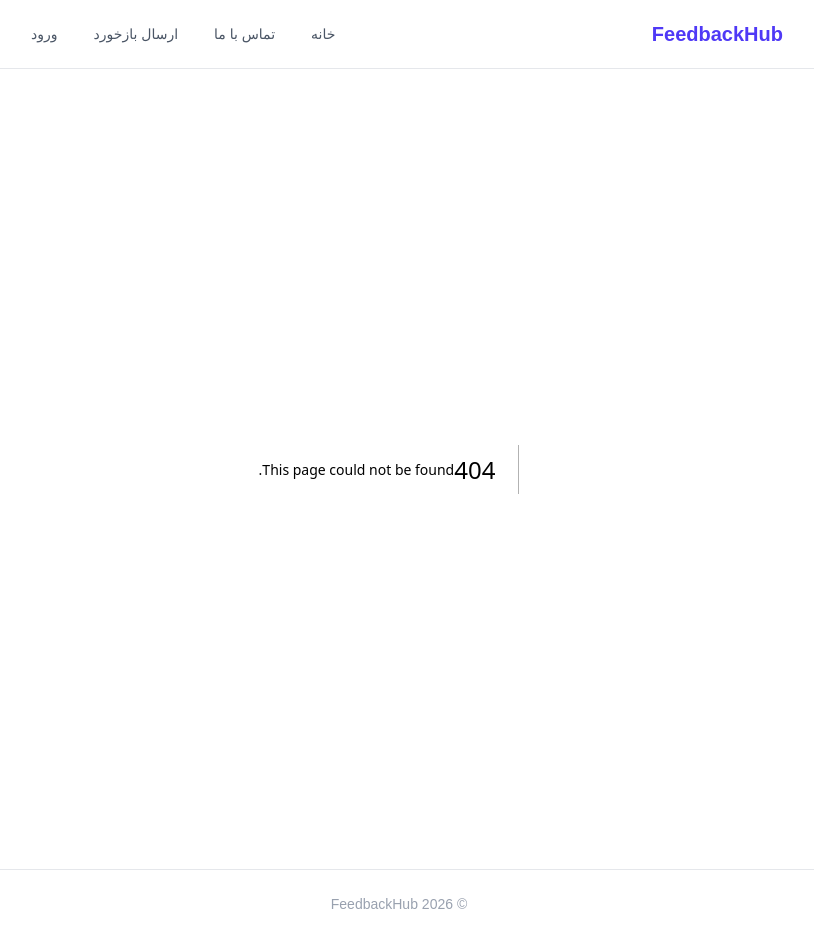
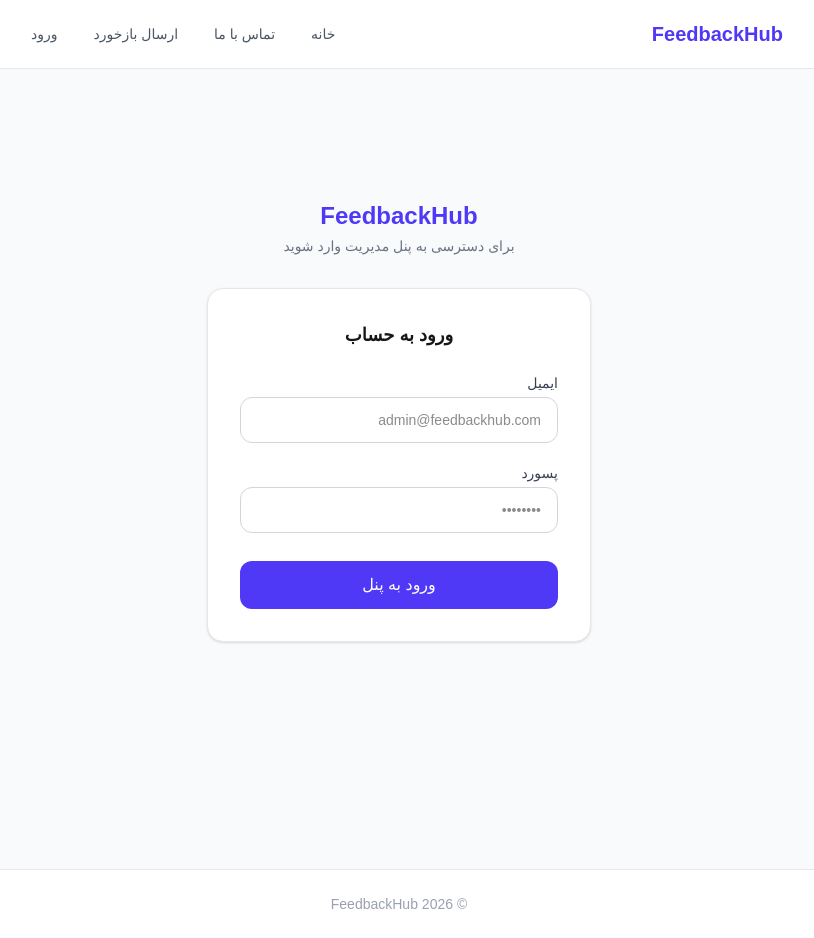
Before and after one commit to atrassamir/feedbackhub, a Next.js app: page /login in a window 1280 px wide. Before the commit this address had no page. Shown: the whole page, without its empty margins (241-1055 px from the left). Built offline with nearby package versions, Linux system fonts and the light colour scheme; no server answers.

Commit message:
feat(auth): add admin login and secure routes

```diff
--- a/app/admin/actions.ts
+++ b/app/admin/actions.ts
@@ -3,7 +3,7 @@
 import { revalidatePath } from "next/cache"
 import { markContactAsRead, deleteContact } from "../lib/db/contact"
 import { markFeedbackAsRead, deleteFeedback } from "../lib/db/feedback"
-
+import { signOut } from "@/auth"
 
 export async function toggleContactRead(id: number, isRead: boolean) {
     try {
@@ -51,3 +51,8 @@ export async function removeFeedback(id: number) {
         throw new Error('خطا در حذف بازخورد')
     }
 };
+
+
+export async function logoutAction() {
+    await signOut({ redirectTo: '/login' })
+}
--- a/app/admin/layout.tsx
+++ b/app/admin/layout.tsx
@@ -1,5 +1,8 @@
-import Link from "next/link"
+import { auth } from "@/auth"
+import { redirect } from "next/navigation"
+import LogoutButton from "../components/LogoutButton"
 import type { Metadata } from "next"
+import AdminNav from './components/AdminNav'
 
 
 export const metadata: Metadata = {
@@ -10,13 +13,19 @@ export const metadata: Metadata = {
 }
 
 
-export default function AdminLayout({ children }: { children: React.ReactNode }) {
+export default async function AdminLayout({ children }: { children: React.ReactNode }) {
+    const session = await auth()
+    if(!session) redirect('/login')
+
     return (
         <div className="min-h-screen bg-gray-50">
 
             {/* Admin Navbar */}
             <nav className="bg-gray-900 text-white px-6 py-4">
                 <div className="max-w-5xl mx-auto flex items-center justify-between">
+
+
+                    <div className="flex items-center gap-6">
                         <div className="flex items-center gap-3">
                             <span className="text-lg font-bold text-orange-400">
                                 FeedbackHub
@@ -24,42 +33,36 @@ export default function AdminLayout({ children }: { children: React.ReactNode })
                             <span className="text-gray-500 text-sm">/</span>
                             <span className="text-sm text-gray-300">پنل مدیریت</span>
                         </div>
+                        <AdminNav />
+                    </div>
 
-                    <div className="flex gap-8 text-sm">
-                        <Link
-                            href="/admin"
-                            className="text-gray-300 hover:text-white transition-colors"
-                        >
-                            پیشخوان
-                        </Link>
-                        <Link
-                            href="/admin/contacts"
-                            className="text-gray-300 hover:text-white transition-colors"
-                        >
-                            پیام‌ها
-                        </Link>
-                        <Link
-                            href="/admin/feedbacks"
-                            className="text-gray-300 hover:text-white transition-colors"
-                        >
-                            بازخوردها
-                        </Link>
-                        <Link
-                            href="/"
-                            className="text-gray-300 hover:text-white transition-colors"
-                        >
-                            بازگشت به سایت
-                        </Link>
+
+                    {/* سمت چپ — اطلاعات ادمین و logout */}
+                    <div className="flex items-center gap-3">
+                        <div className="text-left">
+                            <p className="text-sm font-medium text-white">
+                                {session.user?.name}
+                            </p>
+                            <p className="text-xs text-gray-400">
+                                {session.user?.email}
+                            </p>
+                        </div>
+
+                        {/* آواتار */}
+                        <div className="w-8 h-8 bg-indigo-600 rounded-full flex items-center justify-center text-sm font-bold flex-shrink-0">
+                            {session.user?.name?.[0] ?? 'A'}
+                        </div>
+
+                        <LogoutButton />
                     </div>
                 </div>
             </nav>
 
 
             {/* محتوا */}
-            <div className="max-w-5xl mx-auto px-6 py-10">
+            <div className="max-w-5xl mx-auto px-2 py-10">
                 {children}
             </div>
-
 
         </div>
     )
--- /dev/null
+++ b/app/login/LoginForm.tsx
@@ -0,0 +1,77 @@
+'use client'
+
+
+import { useActionState } from "react";
+import { loginAction } from "./actions";
+
+
+const initialState = { error: null }
+
+
+export default function LoginForm() {
+    const [state, action, isPending] = useActionState(loginAction, initialState);
+
+
+    return (
+        <form action={action} className="flex flex-col gap-5">
+
+            {/* خطای کلی */}
+            {state.error && (
+                <div className="bg-red-50 border border-red-200 text-red-600 text-sm px-4 py-3 rounded-xl flex items-center gap-2">
+                    <span>⚠️</span>
+                    <span>{state.error}</span>
+                </div>
+            )}
+
+
+            {/* ایمیل */}
+            <div className="flex flex-col gap-1">
+                <label className="text-sm font-medium text-gray-700">
+                    ایمیل
+                </label>
+                <input
+                    name="email"
+                    type="email"
+                    placeholder="admin@feedbackhub.com"
+                    disabled={isPending}
+                    required
+                    className="border border-gray-300 rounded-xl px-4 py-3 text-sm focus:outline-none focus:ring-2 focus:ring-indigo-500 disabled:bg-gray-50"
+                />
+            </div>
+
+
+            {/* پسورد */}
+            <div className="flex flex-col gap-1">
+                <label className="text-sm font-medium text-gray-700">
+                    پسورد
+                </label>
+                <input
+                    name="password"
+                    type="password"
+                    placeholder="••••••••"
+                    disabled={isPending}
+                    required
+                    className="border border-gray-300 rounded-xl px-4 py-3 text-sm focus:outline-none focus:ring-2 focus:ring-indigo-500 disabled:bg-gray-50"
+                />
+            </div>
+
+
+            {/* دکمه */}
+            <button
+                type="submit"
+                disabled={isPending}
+                className="bg-indigo-600 hover:bg-indigo-700 disabled:bg-indigo-400 text-white py-3 rounded-xl font-medium transition-colors flex items-center justify-center gap-2 mt-2"
+            >
+                {isPending ? (
+                    <>
+                        <span className="w-4 h-4 border-2 border-white border-t-transparent rounded-full animate-spin" />
+                        در حال ورود...
+                    </>
+                ) : (
+                    'ورود به پنل'
+                )}
+            </button>
+
+        </form>
+    )
+}
--- /dev/null
+++ b/app/login/actions.ts
@@ -0,0 +1,28 @@
+'use server'
+
+
+import { signIn } from "@/auth"
+import { error } from "console"
+import { AuthError } from "next-auth"
+
+
+export async function loginAction(prevState: { error: string | null }, formData: FormData) {
+    try {
+        await signIn('credentials', {
+            email: formData.get('email'),
+            password: formData.get('password'),
+            redirectTo: '/admin'
+        })
+    } catch (error) {
+        if(error instanceof AuthError) {
+            switch (error.type) {
+                case 'CredentialsSignin':
+                    return { error: 'ایمیل یا پسورد اشتباه است'}
+                default:
+                    return { error: 'خطایی رخ داد. دوباره تلاش کنید.' }
+            }
+        }
+        throw error
+    }
+    return { error: null }
+}
--- /dev/null
+++ b/app/login/page.tsx
@@ -0,0 +1,41 @@
+import { auth } from '@/auth';
+import { redirect } from 'next/navigation';
+import LoginForm from './LoginForm';
+import type { Metadata } from 'next';
+
+
+export const metadata: Metadata = {
+    title: 'ورود به پنل مدیریت | FeedbackHub',
+}
+
+
+export default async function LoginPage() {
+    const session = await auth()
+    if(session) redirect('/admin')
+
+
+    return (
+        <div className="min-h-screen bg-gray-50 flex items-center justify-center px-6">
+            <div className="w-full max-w-sm mb-24">
+
+                {/* هدر */}
+                <div className="text-center mb-8">
+                    <h1 className="text-2xl font-bold text-indigo-600 mb-1">
+                        FeedbackHub
+                    </h1>
+                    <p className="text-gray-500 text-sm">
+                        برای دسترسی به پنل مدیریت وارد شوید
+                    </p>
+                </div>
+
+                {/* کارت فرم */}
+                <div className="bg-white rounded-2xl border border-gray-200 p-8 shadow-sm">
+                    <h2 className="text-lg font-bold mb-6 text-center">ورود به حساب</h2>
+                    <LoginForm />
+                </div>
+
+
+            </div>
+        </div>
+    )
+}
```
Lines whose indentation alone changed are shown as unchanged.
